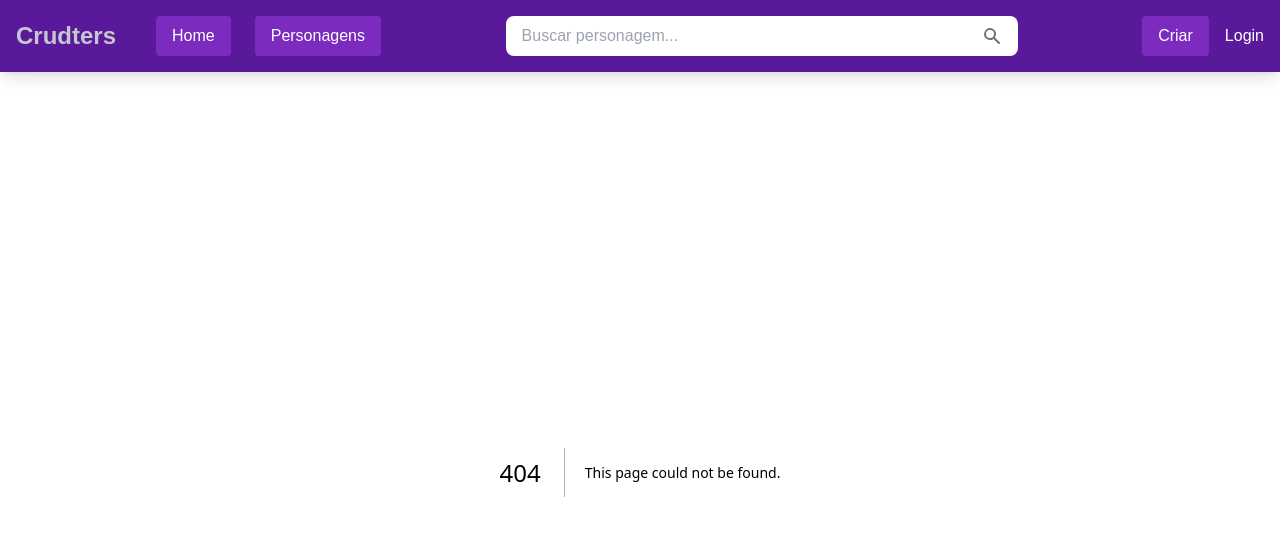
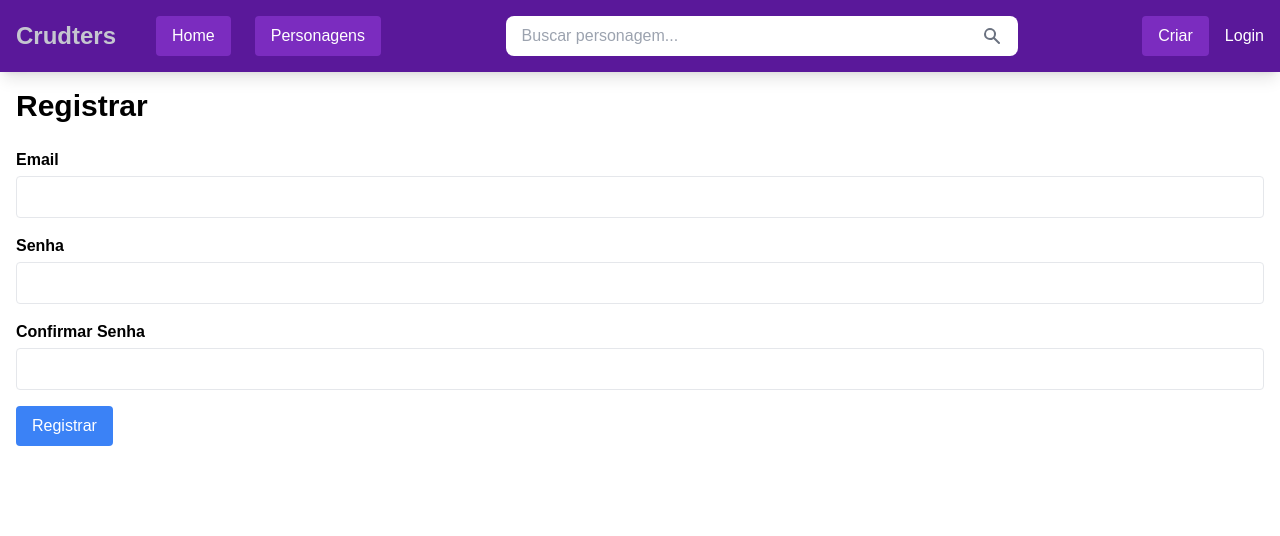
Before and after one commit to SoshiNoir/character-crud, a Next.js app: page /register in a window 1280 px wide. Before the commit this address had no page. Shown: the top 536 px of the page. Built offline with nearby package versions, Linux system fonts and the light colour scheme.

Commit message:
Add RegisterPage component for user registration functionality

```diff
--- /dev/null
+++ b/src/app/register/page.tsx
@@ -0,0 +1,93 @@
+'use client';
+
+import { useState } from 'react';
+
+const RegisterPage = () => {
+  const [email, setEmail] = useState('');
+  const [password, setPassword] = useState('');
+  const [confirmPassword, setConfirmPassword] = useState('');
+  const [error, setError] = useState<string | null>(null);
+  const [success, setSuccess] = useState<string | null>(null);
+
+  const handleRegister = async (e: React.FormEvent) => {
+    e.preventDefault();
+    setError(null);
+    setSuccess(null);
+
+    if (password !== confirmPassword) {
+      setError('As senhas não coincidem.');
+      return;
+    }
+
+    try {
+      const response = await fetch('/api/auth/register', {
+        method: 'POST',
+        headers: { 'Content-Type': 'application/json' },
+        body: JSON.stringify({ email, password }),
+      });
+
+      if (!response.ok) {
+        const data = await response.json();
+        throw new Error(data.error || 'Erro ao registrar.');
+      }
+
+      setSuccess(
+        'Registro iniciado! Verifique seu e-mail para confirmar sua conta.'
+      );
+    } catch (error: unknown) {
+      if (error instanceof Error) {
+        setError(error.message || 'Erro ao registrar.');
+      } else {
+        setError('Erro desconhecido.');
+      }
+    }
+  };
+
+  return (
+    <div className='container mx-auto p-4'>
+      <h1 className='text-3xl font-bold mb-6'>Registrar</h1>
+      <form onSubmit={handleRegister} className='space-y-4'>
+        <div>
+          <label className='block font-bold mb-1'>Email</label>
+          <input
+            type='email'
+            value={email}
+            onChange={(e) => setEmail(e.target.value)}
+            className='w-full border p-2 rounded'
+            required
+          />
+        </div>
+        <div>
+          <label className='block font-bold mb-1'>Senha</label>
+          <input
+            type='password'
+            value={password}
+            onChange={(e) => setPassword(e.target.value)}
+            className='w-full border p-2 rounded'
+            required
+          />
+        </div>
+        <div>
+          <label className='block font-bold mb-1'>Confirmar Senha</label>
+          <input
+            type='password'
+            value={confirmPassword}
+            onChange={(e) => setConfirmPassword(e.target.value)}
+            className='w-full border p-2 rounded'
+            required
+          />
+        </div>
+        {error && <p className='text-red-500'>{error}</p>}
+        {success && <p className='text-green-500'>{success}</p>}
+        <button
+          type='submit'
+          className='bg-blue-500 text-white px-4 py-2 rounded'
+        >
+          Registrar
+        </button>
+      </form>
+    </div>
+  );
+};
+
+export default RegisterPage;
```
